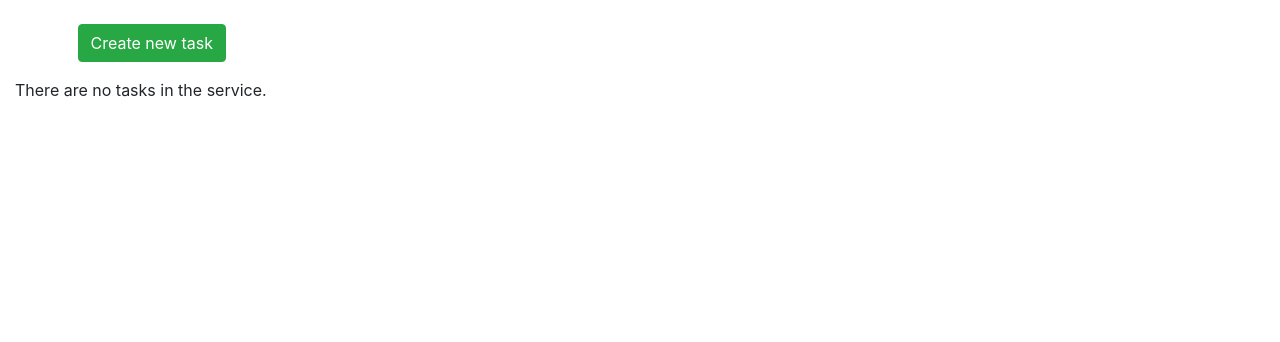
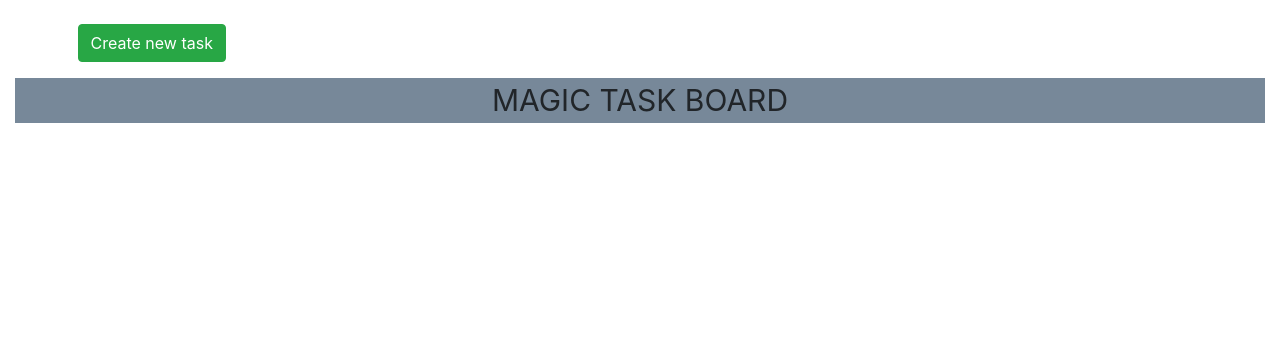
Before and after one commit to TarasSavchyn/IT_Company_Task_Manager, a Django app: template templates/task_manager/task_list.html in a window 1280 px wide. Shown: the part 78-420 px from the top of the page. Run offline with Django 3.2, Linux system fonts and the light colour scheme; the template is opened without the code that fills it, so the values that code supplies are empty.

Commit message:
reformat task-list page

```diff
--- a/static/css/styles.css
+++ b/static/css/styles.css
@@ -207,3 +207,47 @@ footer {
   bottom: 0;
   text-align: center;
 }
+
+
+
+
+
+
+
+
+
+
+#header
+{
+    width: 100%;
+    margin: 0;
+    text-align: center;
+    background-color:lightslategray;
+    text-transform: uppercase;
+    font-size: 30px;
+}
+#right {
+    float: right;
+    width: 33%;
+    margin: 1% 0 0 0;
+    text-align: center;
+
+    height: auto;
+}
+#middle {
+    margin: 1% 33%;
+    height: auto;
+    text-align: center;
+}
+
+#left {
+    margin: 1% 0 0 0;
+    width: 33%;
+    float:left;
+    height: auto;
+    text-align: center;
+}
+
+/*#right, #middle, #left {*/
+/*    font-size: 20px;*/
+/*}*/
--- a/task_manager/models.py
+++ b/task_manager/models.py
@@ -55,7 +55,7 @@ class Task(models.Model):
     )
 
     STATUS = (
-        ("full_list", "all tasks"),
+        ("not_done", "all tasks"),
         ("in_progress", "tasks that are being worked on"),
         ("approved", "completed tasks"),
     )
--- a/task_manager/views.py
+++ b/task_manager/views.py
@@ -39,12 +39,16 @@ def index(request):
 
 class TaskListView(LoginRequiredMixin, generic.ListView):
     model = Task
-    paginate_by = 3
+    # paginate_by = 3
 
     def get_context_data(self, *, object_list=None, **kwargs):
         context = super(TaskListView, self).get_context_data(**kwargs)
         name = self.request.GET.get("name", "")
         context["search_form"] = TaskSearchForm(initial={"name": name})
+        context["not_done"] = list(Task.objects.filter(status="not_done"))
+        context["in_progress"] = list(Task.objects.filter(status="in_progress"))
+        context["approved"] = list(Task.objects.filter(status="approved"))
+
         return context
 
     def get_queryset(self):
--- a/templates/task_manager/task_list.html
+++ b/templates/task_manager/task_list.html
@@ -1,30 +1,88 @@
 {% extends "base.html" %}
 
 {% block content %}
-  <br>
+
+
+    <br>
   <a class="btn btn-success" href="{% url 'task_manager:task-create' %}" style="margin-left: 5%;">
       Create new task
   </a>
   <p></p>
-    {% if task_list %}
-    {% for task in task_list %}
-      <a class="container" href="{% url "task_manager:task-detail" pk=task.pk %}" style="text-decoration: none;">
-        <div class="card text-white bg-secondary mb-3 container" style="max-width: 70%;">
-          <div class="card-header">
-            № {{ task.pk }}:  {{ task.name }}
-          <div class="float-right">
-            <span class="container" style="color: black;">Priority: {{ task.priority }}</span>
-            Deadline: {{ task.deadline }}
-            {% if  task.is_completed %} ✅ {% else %} ❌ {% endif %}
-          </div>
-        </div>
-            <div class="card-body">
-              <h5 class="card-title">{{ task.description}}</h5>
-            </div>
-        </div>
-          {% endfor %}
-      </a>
-    {% else %}
-      <p>There are no tasks in the service.</p>
-    {% endif %}
+
+
+
+<div id="header">Magic task board</div>
+
+
+<div id="left">
+
+  {% for n_d in not_done %}
+    <div class="alert alert-danger" role="alert">
+      <h4 class="alert-heading">{{ n_d.name }} ({{ n_d.status }})</h4>
+      <p>{{ n_d.description}}</p>
+      <hr>
+      <p class="mb-0">The task must be completed by {{ n_d.deadline }}</p>
+    </div>
+  {% endfor %}
+
+
+
+</div>
+
+<div id="right">
+
+  {% for a_p in approved %}
+    <div class="alert alert-success" role="alert">
+      <h4 class="alert-heading">{{ a_p.name }} ({{ a_p.status }})</h4>
+      <p>{{ n_d.description}}</p>
+      <hr>
+      <p class="mb-0">The task must be completed by {{ a_p.deadline }}</p>
+    </div>
+  {% endfor %}
+
+</div>
+
+<div id="middle">
+
+  {% for i_p in in_progress %}
+    <div class="alert alert-warning" role="alert">
+      <h4 class="alert-heading">{{ i_p.name }} ({{ i_p.status }})</h4>
+      <p>{{ i_p.description}}</p>
+      <hr>
+      <p class="mb-0">The task must be completed by {{ i_p.deadline }}</p>
+    </div>
+  {% endfor %}
+
+</div>
+
+
+
+
+{#  #}
+{#  <br>#}
+{#  <a class="btn btn-success" href="{% url 'task_manager:task-create' %}" style="margin-left: 5%;">#}
+{#      Create new task#}
+{#  </a>#}
+{#  <p></p>#}
+{#    {% if task_list %}#}
+{#    {% for task in task_list %}#}
+{#      <a class="container" href="{% url "task_manager:task-detail" pk=task.pk %}" style="text-decoration: none;">#}
+{#        <div class="card text-white bg-secondary mb-3 container" style="max-width: 70%;">#}
+{#          <div class="card-header">#}
+{#            № {{ task.pk }}:  {{ task.name }}#}
+{#          <div class="float-right">#}
+{#            <span class="container" style="color: black;">Priority: {{ task.priority }}</span>#}
+{#            Deadline: {{ task.deadline }}#}
+{#            {% if  task.is_completed %} ✅ {% else %} ❌ {% endif %}#}
+{#          </div>#}
+{#        </div>#}
+{#            <div class="card-body">#}
+{#              <h5 class="card-title">{{ task.description}}</h5>#}
+{#            </div>#}
+{#        </div>#}
+{#          {% endfor %}#}
+{#      </a>#}
+{#    {% else %}#}
+{#      <p>There are no tasks in the service.</p>#}
+{#    {% endif %}#}
 {% endblock %}
```
Also changed, not shown: task_manager/migrations/0007_alter_task_status.py (added).
